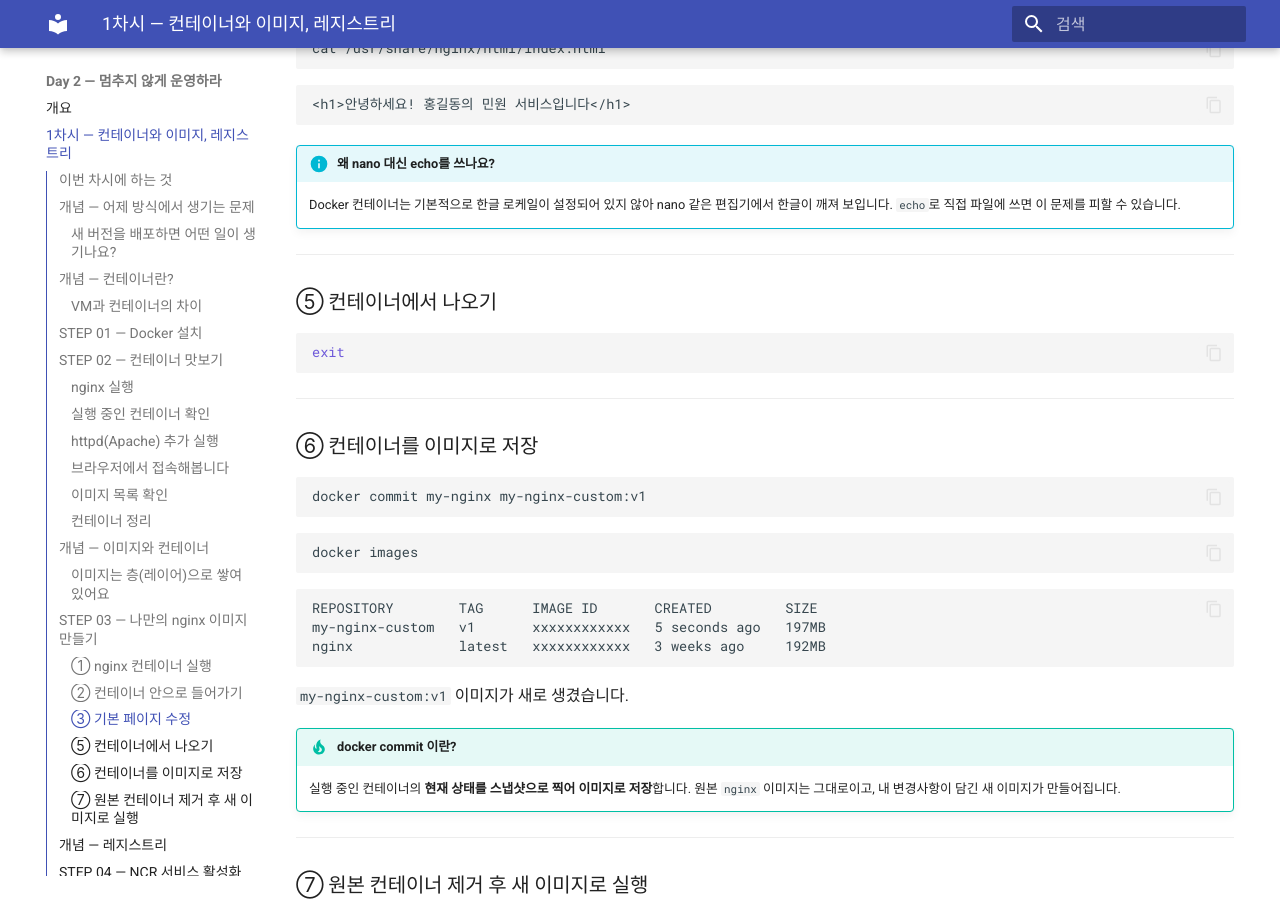
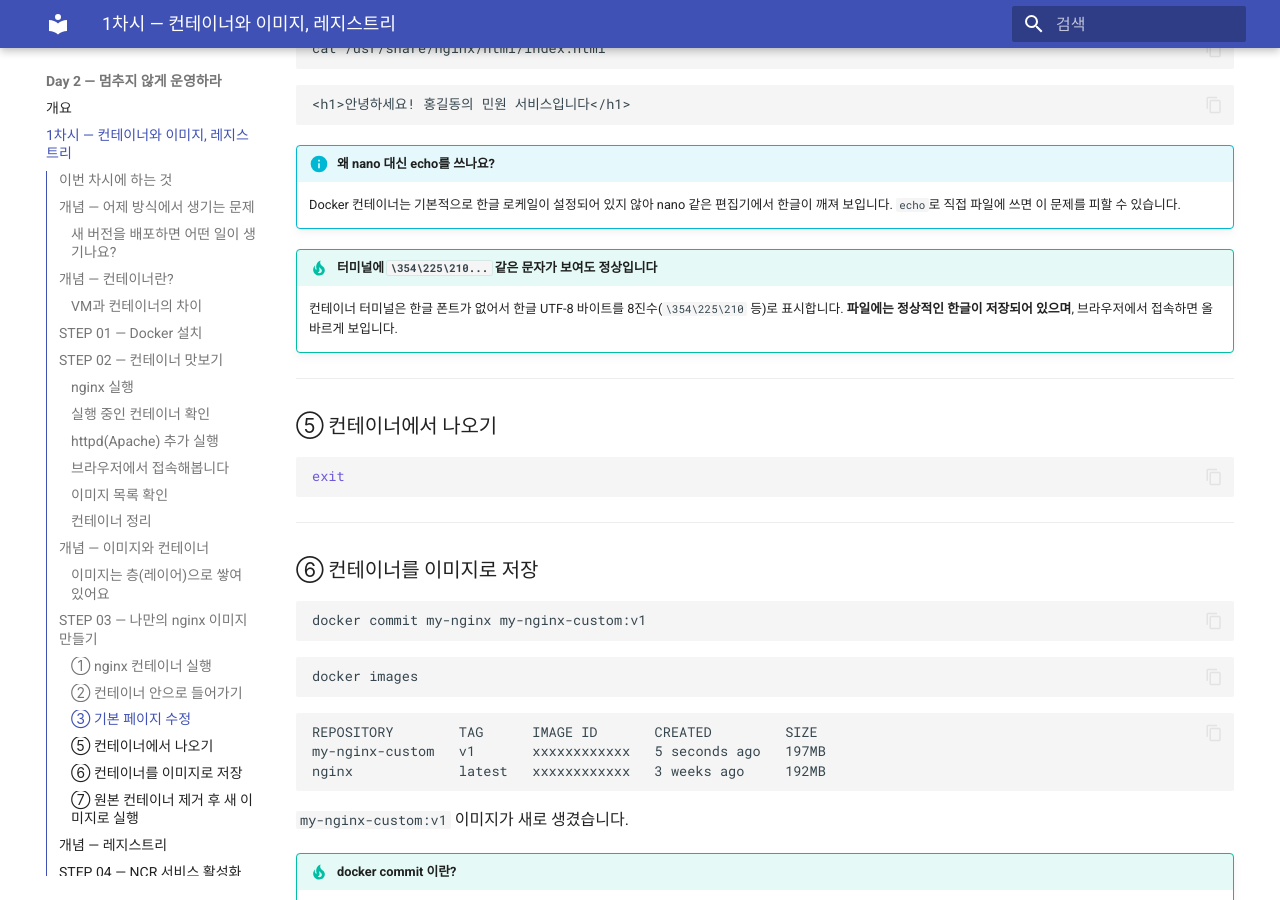
Before and after one commit to skilleat-labs/cloud-native-minwon-lab, an MkDocs documentation site: the page built from docs/day2/session1.md, in a window 1280 px wide and 900 px high, scrolled down 7652 px. Built offline with MkDocs 1.6.1 and Material for MkDocs 9.7.7, drawn with Linux system fonts in a browser that asks for light colours.

Commit message:
day2/session1: 터미널 한글 8진수 표시 안내 추가

```diff
--- a/docs/day2/session1.md
+++ b/docs/day2/session1.md
@@ -374,6 +374,10 @@
     nano 같은 편집기에서 한글이 깨져 보입니다.
     `echo`로 직접 파일에 쓰면 이 문제를 피할 수 있습니다.
 
+!!! tip "터미널에 `\354\225\210...` 같은 문자가 보여도 정상입니다"
+    컨테이너 터미널은 한글 폰트가 없어서 한글 UTF-8 바이트를 8진수(`\354\225\210` 등)로 표시합니다.
+    **파일에는 정상적인 한글이 저장되어 있으며**, 브라우저에서 접속하면 올바르게 보입니다.
+
 ---
 
 ### ⑤ 컨테이너에서 나오기
```
